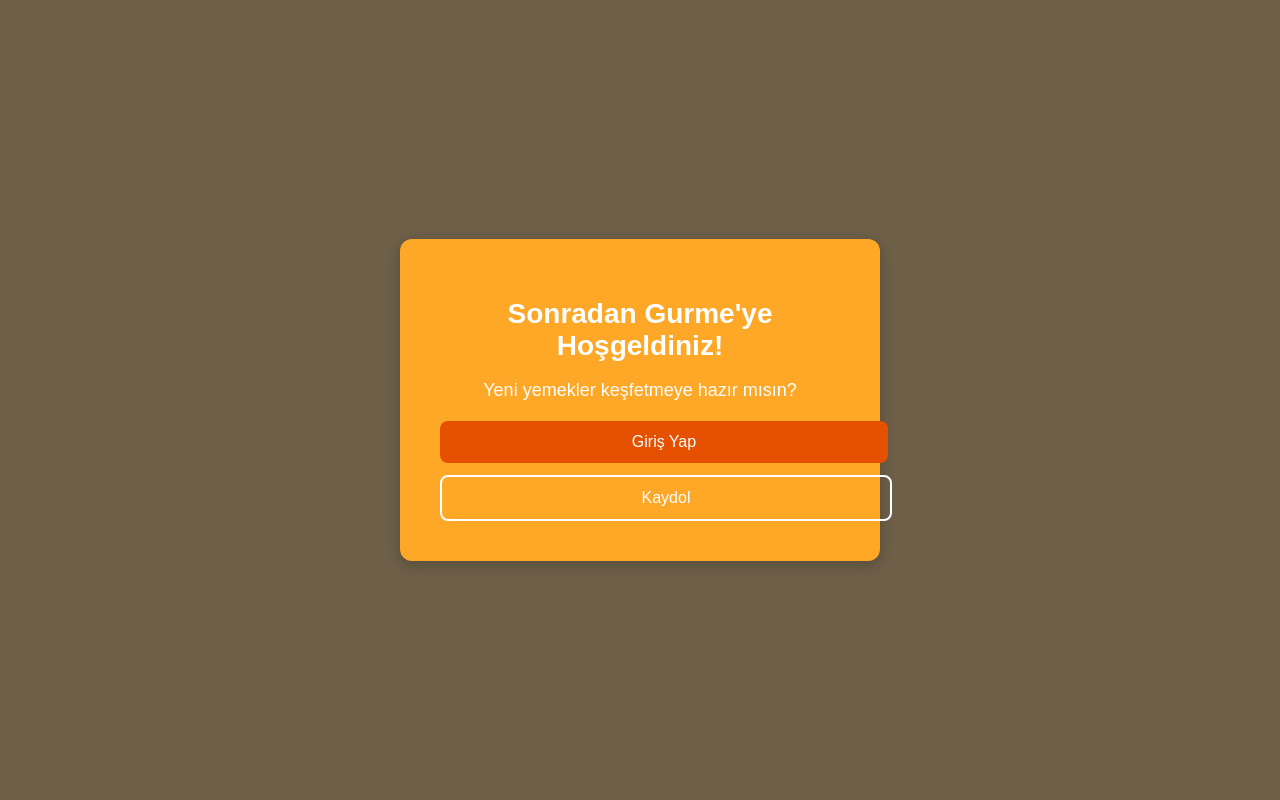
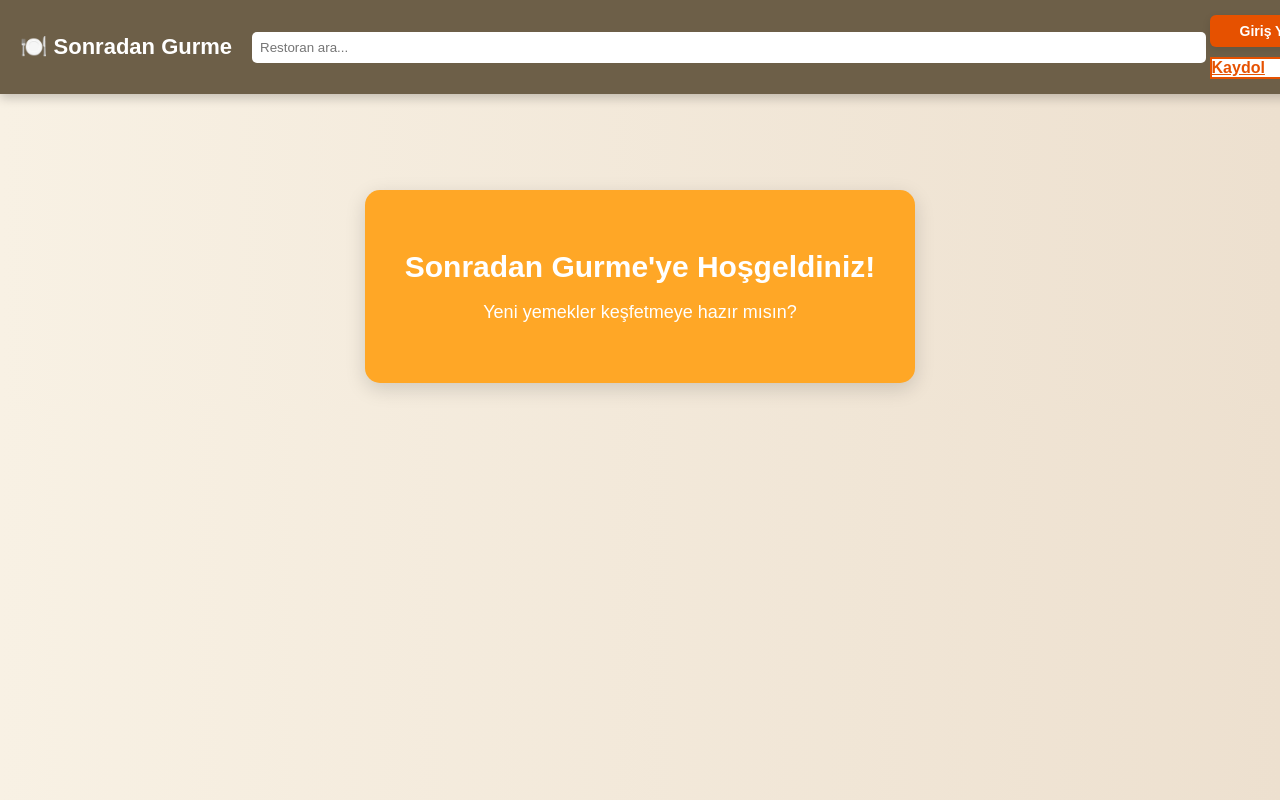
Before and after one commit to sude-tunc/Sonradan-Gurme, a Django app: page / in a window 1280 px wide. Run offline with Django 5.2, Linux system fonts and the light colour scheme.

Commit message:
giriş,welcome ve profil syfaları tasarım güncelledi

```diff
--- a/SnrdnGrm/settings.py
+++ b/SnrdnGrm/settings.py
@@ -145,6 +145,8 @@ DEFAULT_AUTO_FIELD = "django.db.models.BigAutoField"
 
 LOGIN_REDIRECT_URL = '/welcome/' #welcome page i buraya bğaldık
 LOGOUT_REDIRECT_URL = '/'
+LOGOUT_REDIRECT_URL = '/'
+
 
 #EMAIL_BACKEND = 'django.core.mail.backends.console.EmailBackend'
 EMAIL_BACKEND = 'django.core.mail.backends.smtp.EmailBackend'
--- a/static/css/styles.css
+++ b/static/css/styles.css
@@ -1,30 +1,90 @@
 /* Genel Stil */
 body {
     font-family: 'Montserrat', sans-serif;
-    background-color: #6d5f48; /* Hafif turuncu arka plan */
+    background: linear-gradient(to right, #f8f1e4, #ede0cf); /* Daha soft bir arka plan */
     color: #333;
-    text-align: center;
+    margin: 0;
+    padding: 0;
     display: flex;
-    justify-content: center;
+    flex-direction: column;
     align-items: center;
-    height: 100vh;
-    margin: 0;
 }
 
-/* Konteyner */
+/* Navbar */
+/* Navbar */
+.navbar {
+    background: #6d5f48; /* Koyu kahverengi ton */
+    color: white;
+    display: flex;
+    justify-content: space-between;
+    align-items: center;
+    padding: 15px 20px;
+    position: fixed;
+    width: 100%;
+    top: 0;
+    left: 0;
+    box-shadow: 0px 4px 10px rgba(0, 0, 0, 0.2);
+    z-index: 100;
+}
+
+.navbar .logo {
+    font-size: 22px;
+    font-weight: bold;
+}
+
+.navbar .search-box {
+    flex: 1;
+    margin: 0 20px;
+}
+
+.navbar input {
+    width: 100%;
+    padding: 8px;
+    border-radius: 5px;
+    border: none;
+}
+
+.navbar .buttons {
+    display: flex;
+    gap: 10px;
+}
+
+.navbar .btn {
+    text-decoration: none;
+    padding: 8px 15px;
+    font-size: 14px;
+    border-radius: 6px;
+    background: #E65100;
+    color: white;
+    transition: 0.3s;
+}
+
+.navbar .btn:hover {
+    background: #FF6F00;
+}
+
+/* Navbar ile içerik çakışmasını önleme */
+body {
+    padding-top: 70px; /* Navbar sabit olduğu için içerik aşağı kayacak */
+}
+
+/* Ana İçerik */
 .container {
     background: #FFA726; /* Turuncu kutu */
     padding: 40px;
-    border-radius: 12px;
-    box-shadow: 0px 4px 15px rgba(0, 0, 0, 0.2);
-    max-width: 400px;
+    border-radius: 15px;
+    box-shadow: 0px 6px 20px rgba(0, 0, 0, 0.15);
+    max-width: 500px;
+    margin: 120px auto 20px auto; /* Navbar’dan dolayı üst boşluk eklendi */
+    text-align: center;
 }
 
 /* Başlık */
 h1 {
     color: #FFFFFF;
-    font-size: 28px;
-    margin-bottom: 10px;
+    font-size: 30px;
+    font-weight: bold;
+    margin-bottom: 15px;
 }
 
 /* Açıklama */
@@ -32,38 +92,76 @@ p {
     font-size: 18px;
     margin-bottom: 20px;
     color: #FFF;
+    font-weight: 500;
 }
 
 /* Butonlar */
 .buttons {
     display: flex;
     flex-direction: column;
-    gap: 12px;
+    gap: 15px;
 }
 
 .btn {
     text-decoration: none;
-    padding: 12px 24px;
-    font-size: 16px;
-    border-radius: 8px;
+    padding: 14px 28px;
+    font-size: 18px;
+    border-radius: 6px;  /* Daha az yuvarlak köşeler */
+    font-weight: bold;
     background: #E65100;
     color: white;
-    transition: 0.3s;
+    transition: 0.3s ease-in-out;
     display: inline-block;
     width: 100%;
     text-align: center;
+    box-shadow: 0px 3px 8px rgba(0, 0, 0, 0.1); /* Hafif gölge efekti */
 }
 
 .btn:hover {
     background: #FF6F00;
+    transform: scale(1.03);
+    box-shadow: 0px 5px 12px rgba(0, 0, 0, 0.2);
 }
 
+/* Kaydol Butonu (Düzgün Görünmesi İçin) */
 .btn-outline {
-    background: transparent;
-    border: 2px solid white;
+    background: white; /* Boş görünmemesi için içini doldurduk */
+    border: 2px solid #E65100;
+    color: #E65100;
+    font-weight: bold;
+    transition: 0.3s ease-in-out;
 }
+
+.btn-outline:hover {
+    background: #E65100;
+    color: white;
+    transform: scale(1.03);
+}
+
 
 .btn-outline:hover {
     background: white;
     color: #E65100;
 }
+
+/* Responsive Tasarım */
+@media (max-width: 768px) {
+    .navbar {
+        flex-direction: column;
+        text-align: center;
+    }
+
+    .navbar .search-box {
+        margin: 10px 0;
+        width: 90%;
+    }
+
+    .buttons {
+        flex-direction: column;
+    }
+
+    .container {
+        width: 90%;
+        padding: 25px;
+    }
+}
--- a/templates/base.html
+++ b/templates/base.html
@@ -6,10 +6,37 @@
     <title>{% block title %}💚SONRADAN GURME💚{% endblock %}</title>
     {% load static %}
     <link rel="stylesheet" href="{% static 'css/styles.css' %}">
-
 </head>
 <body>
+
+    <!-- Navbar -->
+ <!-- Navbar -->
+ <nav class="navbar">
+    <div class="logo">🍽️ Sonradan Gurme</div>
+    <div class="search-box">
+        <input type="text" placeholder="Restoran ara...">
+    </div>
+    <div class="buttons">
+        {% if request.path == "/" %}
+            <a href="{% url 'login' %}" class="btn">Giriş Yap</a>
+            <a href="{% url 'register' %}" class="btn-outline">Kaydol</a>
+        {% else %}
+            {% if user.is_authenticated %}
+                <a href="{% url 'profile' %}" class="btn">Profil</a>
+                <a href="{% url 'logout' %}" class="btn-outline">Çıkış Yap</a>
+            {% else %}
+                <a href="{% url 'login' %}" class="btn">Giriş Yap</a>
+                <a href="{% url 'register' %}" class="btn-outline">Kaydol</a>
+            {% endif %}
+        {% endif %}
+    </div>
+ </nav>
+
+
+
+
     {% block content %}
     {% endblock %}
+
 </body>
 </html>
--- a/templates/main_page.html
+++ b/templates/main_page.html
@@ -5,8 +5,7 @@
     <h1>Sonradan Gurme'ye Hoşgeldiniz!</h1>
     <p>Yeni yemekler keşfetmeye hazır mısın?</p>
     <div class="buttons">
-        <a href="/login" class="btn">Giriş Yap</a>
-        <a href="/register" class="btn btn-outline">Kaydol</a>
+
     </div>
 </div>
 {% endblock %}
```
Also changed, not shown: templates/index.html (+12 -0 lines), db.sqlite3.
